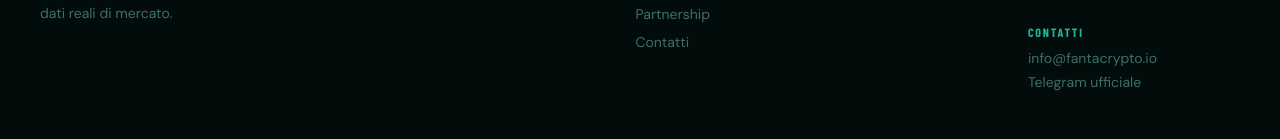
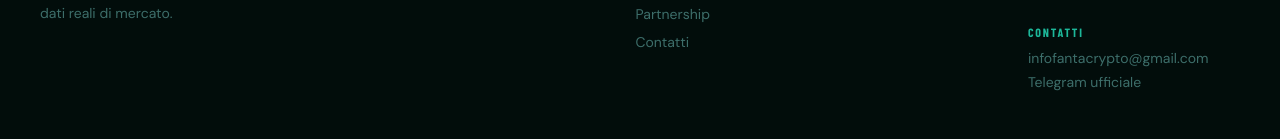
Before and after one commit to Fantacrypto/Fantacrypto-landing-page, a React (Vite) app: page / in a window 1280 px wide. Shown: the part 7559-7698 px from the top of the page. Built offline with nearby package versions, Linux system fonts and the light colour scheme; a web font is replaced by a local one.

Commit message:
Update App.jsx

```diff
--- a/src/App.jsx
+++ b/src/App.jsx
@@ -71,7 +71,7 @@ const T = {
       messageLabel: "Messaggio", messagePlaceholder: "Che tipo di collaborazione hai in mente?",
       submit: "Invia richiesta", note: "Ti rispondiamo entro 24h",
       success: "Grazie! Ti rispondiamo entro 24h.",
-      error: "Errore nell'invio. Scrivici a info@fantacrypto.io",
+      error: "Errore nell'invio. Scrivici a infofantacrypto@gmail.com",
     },
     cta: {
       title: "PENSI DI ESSERE", title2: "PIÙ BRAVO DEGLI ALTRI?",
@@ -84,7 +84,7 @@ const T = {
         { label: "Come funziona", href: "#come-funziona" },
         { label: "Vision", href: "#vision" },
         { label: "Partnership", href: "#partnership" },
-        { label: "Contatti", href: "mailto:info@fantacrypto.io" },
+        { label: "Contatti", href: "mailto:infofantacrypto@gmail.com" },
       ],
       social: "Social", contact: "Contatti",
       telegram: "Telegram ufficiale",
@@ -163,7 +163,7 @@ const T = {
       messageLabel: "Message", messagePlaceholder: "What kind of collaboration do you have in mind?",
       submit: "Send request", note: "We reply within 24h",
       success: "Thanks! We'll get back to you within 24h.",
-      error: "Sending failed. Reach us at info@fantacrypto.io",
+      error: "Sending failed. Reach us at infofantacrypto@gmail.com",
     },
     cta: {
       title: "THINK YOU'RE BETTER", title2: "THAN THE OTHERS?",
@@ -176,7 +176,7 @@ const T = {
         { label: "How it works", href: "#come-funziona" },
         { label: "Vision", href: "#vision" },
         { label: "Partnership", href: "#partnership" },
-        { label: "Contact", href: "mailto:info@fantacrypto.io" },
+        { label: "Contact", href: "mailto:infofantacrypto@gmail.com" },
       ],
       social: "Social", contact: "Contact",
       telegram: "Official Telegram",
@@ -665,7 +665,7 @@ function Footer({ lang }) {
               ))}
             </div>
             <div style={{ fontFamily: "'Barlow Condensed', sans-serif", fontWeight: 700, fontSize: 12, color: "#1DB89A", letterSpacing: "0.15em", textTransform: "uppercase", marginBottom: 10 }}>{t.contact}</div>
-            <a href="mailto:infofantacrypto.io@gmail.com" style={{ fontFamily: "'DM Sans', sans-serif", fontSize: 14, color: "#3d6e6a", textDecoration: "none", display: "block", marginBottom: 6, transition: "color 0.2s" }} onMouseEnter={e => e.target.style.color = "#1DB89A"} onMouseLeave={e => e.target.style.color = "#3d6e6a"}>info@fantacrypto.io</a>
+            <a href="mailto:infofantacrypto@gmail.com" style={{ fontFamily: "'DM Sans', sans-serif", fontSize: 14, color: "#3d6e6a", textDecoration: "none", display: "block", marginBottom: 6, transition: "color 0.2s" }} onMouseEnter={e => e.target.style.color = "#1DB89A"} onMouseLeave={e => e.target.style.color = "#3d6e6a"}>infofantacrypto@gmail.com</a>
             <a href="https://t.me/fantacrypto" target="_blank" rel="noopener noreferrer" style={{ fontFamily: "'DM Sans', sans-serif", fontSize: 14, color: "#3d6e6a", textDecoration: "none", transition: "color 0.2s" }} onMouseEnter={e => e.target.style.color = "#1DB89A"} onMouseLeave={e => e.target.style.color = "#3d6e6a"}>{t.telegram}</a>
           </div>
         </div>
```
